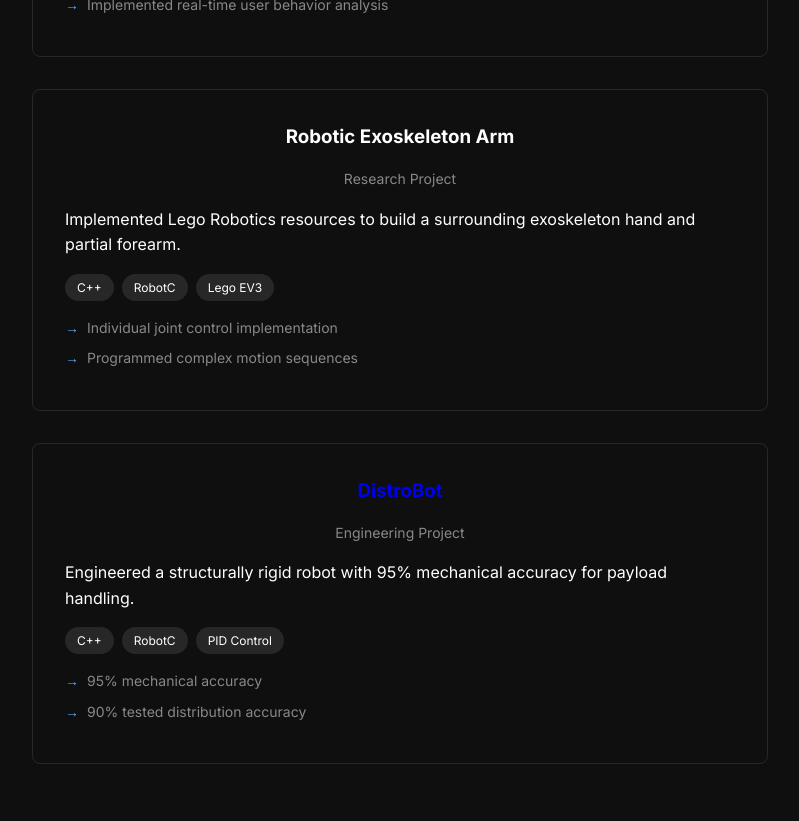
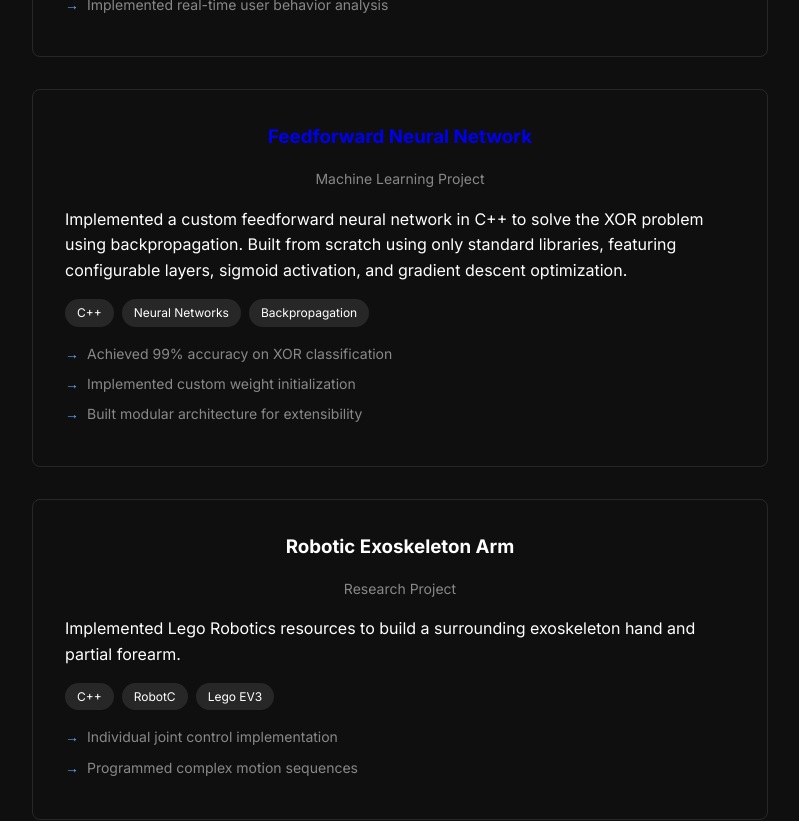
Before and after one commit to adiprasadd/portfolio, a React (Create React App) app: page / in a window 1280 px wide. Shown: the part 2440-3261 px from the top of the page, without its empty margins (240-1039 px from the left). Built offline with nearby package versions, Linux system fonts and the light colour scheme.

Commit message:
added code for the neural network project

```diff
--- a/src/components/Projects.js
+++ b/src/components/Projects.js
@@ -12,6 +12,18 @@ function Projects() {
         "Optimized data processing pipelines, reducing runtime by 25%",
         "Led presentation to TELUS executives",
         "Implemented real-time user behavior analysis"
+      ]
+    },
+    {
+      title: "Feedforward Neural Network",
+      link: "https://github.com/adiprasadd/feedforwardNN",
+      subtitle: "Machine Learning Project",
+      description: "Implemented a custom feedforward neural network in C++ to solve the XOR problem using backpropagation. Built from scratch using only standard libraries, featuring configurable layers, sigmoid activation, and gradient descent optimization.",
+      tech: ["C++", "Neural Networks", "Backpropagation"],
+      achievements: [
+        "Achieved 99% accuracy on XOR classification",
+        "Implemented custom weight initialization",
+        "Built modular architecture for extensibility"
       ]
     },
     {
```
